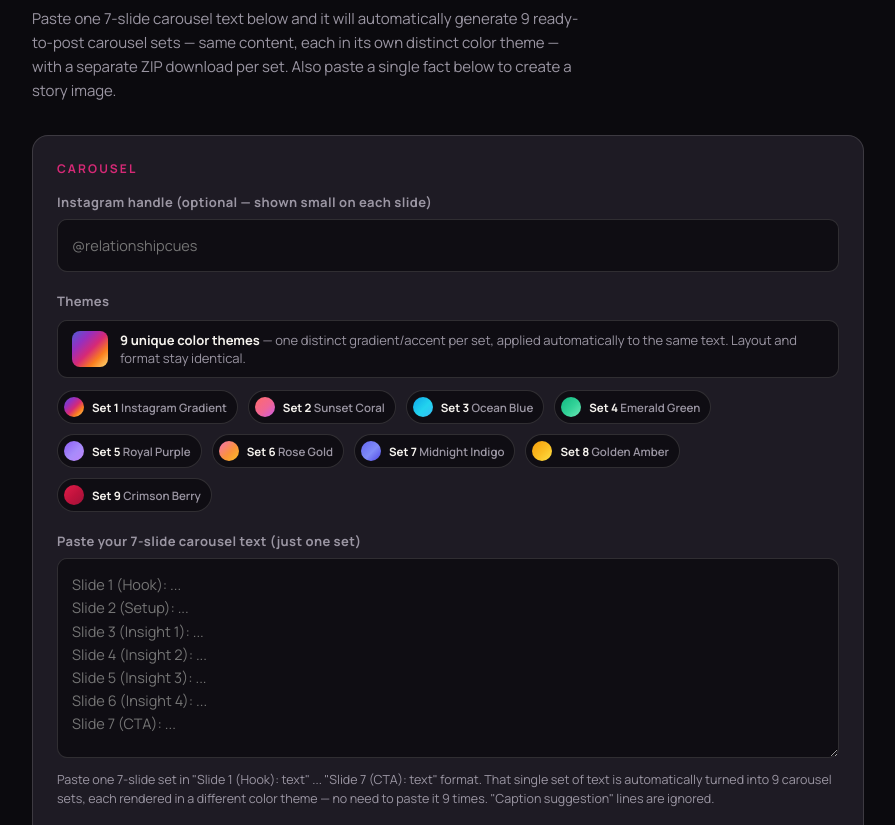
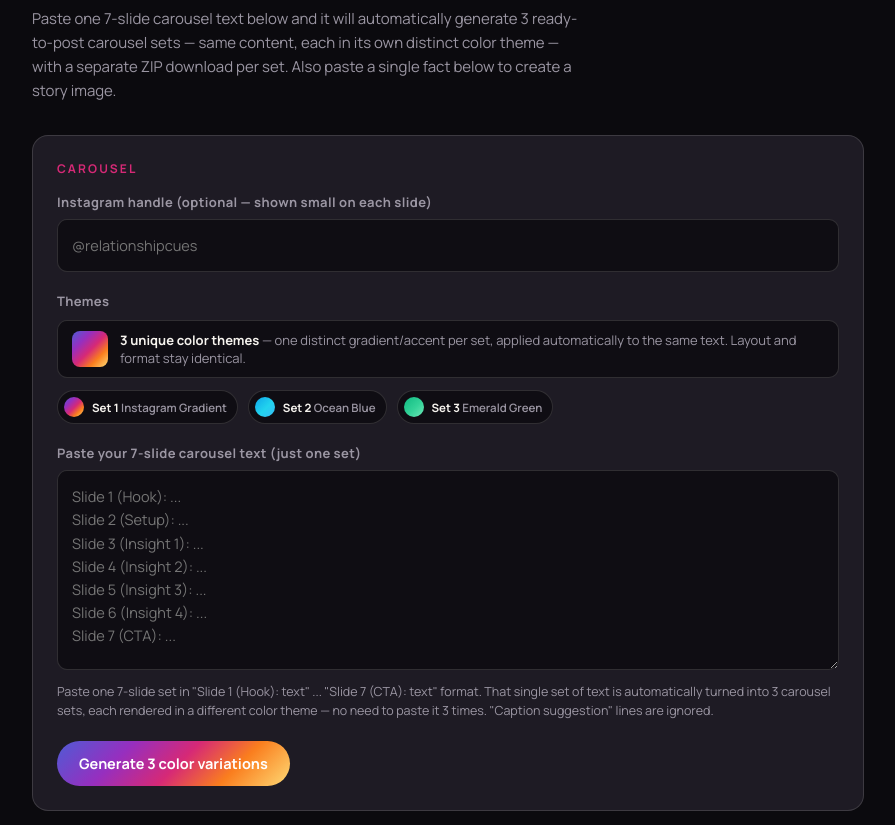
Before and after one commit to pawan64755-a11y/Relationship-Cues, a plain HTML site: page index.html in a window 1280 px wide. Shown: the part 127-952 px from the top of the page, without its empty margins (192-1087 px from the left). Drawn offline with nearby package versions, Linux system fonts and the light colour scheme.

Commit message:
Add files via upload

```diff
--- a/index.html
+++ b/index.html
@@ -413,7 +413,7 @@
   <header>
     <div class="eyebrow">Relationship Cues</div>
     <h1>Instagram Carousel & Story Maker</h1>
-    <p class="sub">Paste one 7-slide carousel text below and it will automatically generate 9 ready-to-post carousel sets — same content, each in its own distinct color theme — with a separate ZIP download per set. Also paste a single fact below to create a story image.</p>
+    <p class="sub">Paste one 7-slide carousel text below and it will automatically generate 3 ready-to-post carousel sets — same content, each in its own distinct color theme — with a separate ZIP download per set. Also paste a single fact below to create a story image.</p>
   </header>
 
   <div class="panel">
@@ -425,7 +425,7 @@
       <label>Themes</label>
       <div class="theme-note">
         <div class="swatch"></div>
-        <div class="txt"><b>9 unique color themes</b> — one distinct gradient/accent per set, applied automatically to the same text. Layout and format stay identical.</div>
+        <div class="txt"><b>3 unique color themes</b> — one distinct gradient/accent per set, applied automatically to the same text. Layout and format stay identical.</div>
       </div>
       <div class="theme-swatch-row" id="themeSwatchRow"></div>
     </div>
@@ -439,19 +439,19 @@ Slide 4 (Insight 2): ...
 Slide 5 (Insight 3): ...
 Slide 6 (Insight 4): ...
 Slide 7 (CTA): ..."></textarea>
-      <div class="placeholder-note">Paste one 7-slide set in "Slide 1 (Hook): text" ... "Slide 7 (CTA): text" format. That single set of text is automatically turned into 9 carousel sets, each rendered in a different color theme — no need to paste it 9 times. "Caption suggestion" lines are ignored.</div>
+      <div class="placeholder-note">Paste one 7-slide set in "Slide 1 (Hook): text" ... "Slide 7 (CTA): text" format. That single set of text is automatically turned into 3 carousel sets, each rendered in a different color theme — no need to paste it 3 times. "Caption suggestion" lines are ignored.</div>
     </div>
 
     <div id="error"></div>
 
     <div class="actions">
-      <button class="btn btn-primary" id="generateBtn">Generate 9 color variations</button>
+      <button class="btn btn-primary" id="generateBtn">Generate 3 color variations</button>
       <span class="status" id="statusText"></span>
     </div>
   </div>
 
   <div class="preview-section" id="previewSection" style="display:none;">
-    <div class="eyebrow">Preview — 9 color variations, 7 slides each</div>
+    <div class="eyebrow">Preview — 3 color variations, 7 slides each</div>
     <div id="batchesContainer"></div>
   </div>
 
@@ -482,17 +482,11 @@ const TONES = ['tone-hook','tone-body','tone-body','tone-body','tone-body','tone
 const WATERMARK = 'RELATIONSHIP CUES';
 const GLOW_POS = ['80% 0%','100% 100%','10% 100%','90% 100%','0% 0%','50% 100%','20% 0%'];
 
-// 9 distinct, professional color themes — one per batch. Layout/format stays identical.
+// 3 distinct, professional color themes — one per batch. Layout/format stays identical.
 const THEMES = [
   { name:'Instagram Gradient', gradient:'linear-gradient(135deg,#4f5bd5 0%,#962fbf 28%,#d62976 52%,#fa7e1e 74%,#feda75 100%)', accentRGB:'214,41,118', secondaryRGB:'250,126,30' },
-  { name:'Sunset Coral',       gradient:'linear-gradient(135deg,#ff6b6b 0%,#f06595 55%,#cc5de8 100%)',                          accentRGB:'255,107,107', secondaryRGB:'240,101,149' },
   { name:'Ocean Blue',         gradient:'linear-gradient(135deg,#0ea5e9 0%,#22d3ee 55%,#38bdf8 100%)',                          accentRGB:'14,165,233',  secondaryRGB:'34,211,238' },
-  { name:'Emerald Green',      gradient:'linear-gradient(135deg,#10b981 0%,#34d399 55%,#6ee7b7 100%)',                          accentRGB:'16,185,129',  secondaryRGB:'52,211,153' },
-  { name:'Royal Purple',       gradient:'linear-gradient(135deg,#8b5cf6 0%,#a78bfa 55%,#c084fc 100%)',                          accentRGB:'139,92,246',  secondaryRGB:'167,139,250' },
-  { name:'Rose Gold',          gradient:'linear-gradient(135deg,#f472b6 0%,#fb923c 55%,#fbbf24 100%)',                          accentRGB:'244,114,182', secondaryRGB:'251,146,60' },
-  { name:'Midnight Indigo',    gradient:'linear-gradient(135deg,#6366f1 0%,#818cf8 55%,#4f46e5 100%)',                          accentRGB:'99,102,241',  secondaryRGB:'129,140,248' },
-  { name:'Golden Amber',       gradient:'linear-gradient(135deg,#f59e0b 0%,#fbbf24 55%,#fde047 100%)',                          accentRGB:'245,158,11',  secondaryRGB:'251,191,36' },
-  { name:'Crimson Berry',      gradient:'linear-gradient(135deg,#e11d48 0%,#be123c 55%,#9f1239 100%)',                          accentRGB:'225,29,72',   secondaryRGB:'190,18,60' }
+  { name:'Emerald Green',      gradient:'linear-gradient(135deg,#10b981 0%,#34d399 55%,#6ee7b7 100%)',                          accentRGB:'16,185,129',  secondaryRGB:'52,211,153' }
 ];
 
 function themeFor(batchIndex){
@@ -640,7 +634,7 @@ async function renderAll(){
   container.innerHTML = '';
   renderedBatches = [];
 
-  for(let setIndex = 1; setIndex <= 9; setIndex++){
+  for(let setIndex = 1; setIndex <= 3; setIndex++){
     const theme = themeFor(setIndex);
     const canvases = [];
 
@@ -694,7 +688,7 @@ async function renderAll(){
 
   document.getElementById('previewSection').style.display = 'block';
   document.getElementById('generateBtn').disabled = false;
-  statusText.textContent = `9 color variations ready — ${9 * 7} images total.`;
+  statusText.textContent = `3 color variations ready — ${3 * 7} images total.`;
 }
 
 async function createStory(){
```
